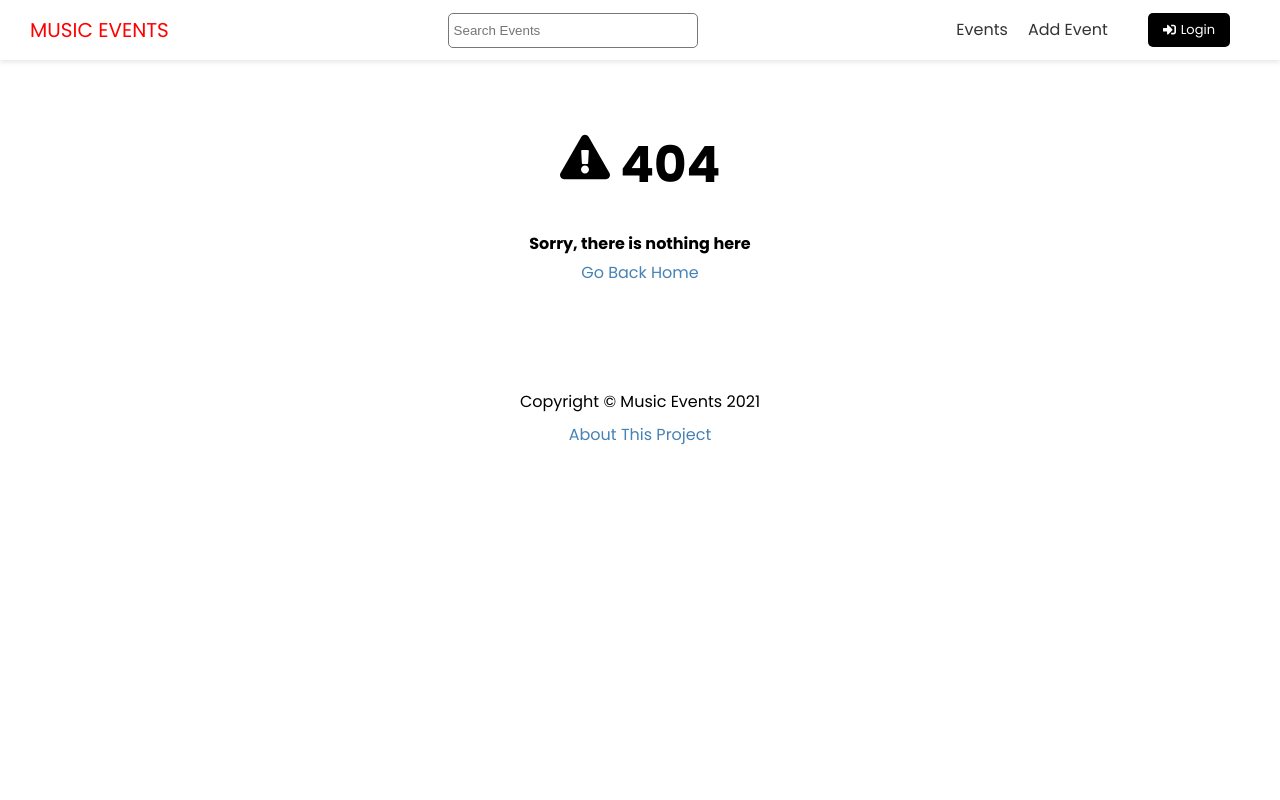
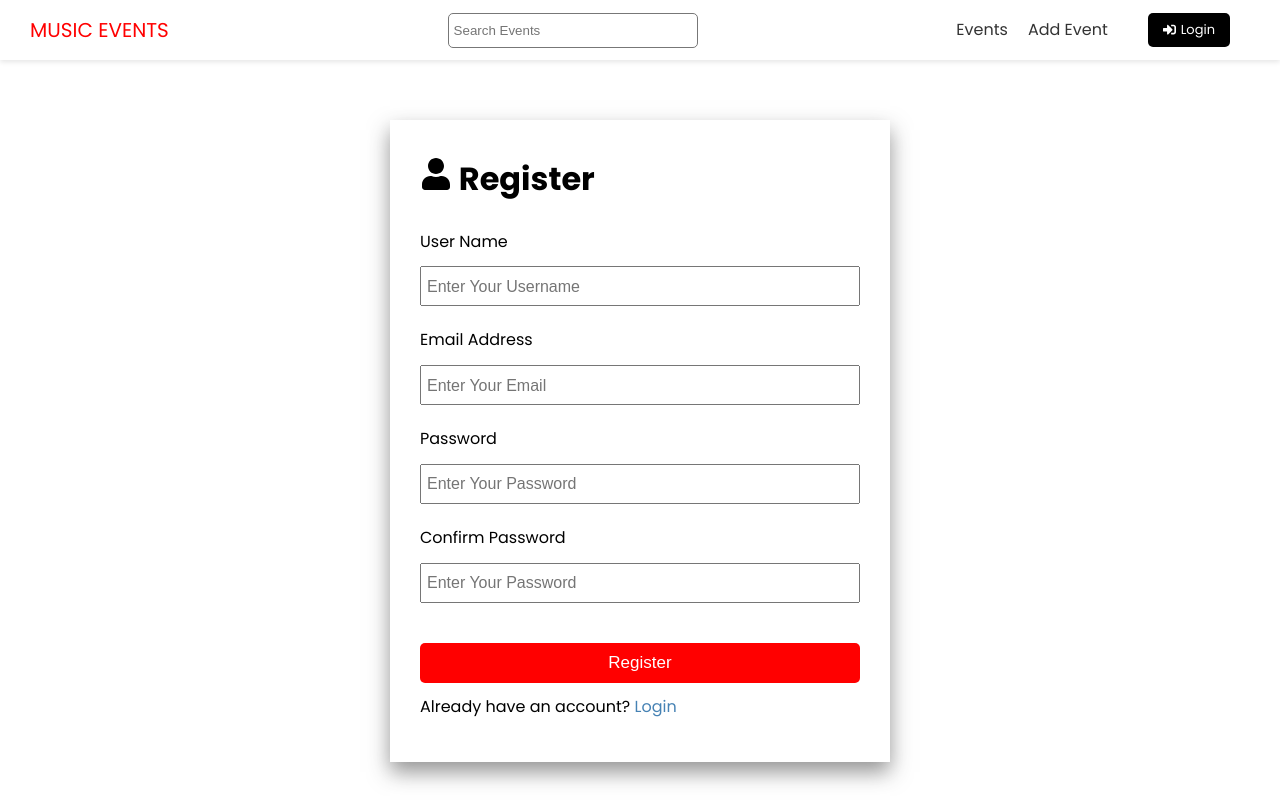
Before and after one commit to manutdmohit/music-events-frontend-main, a Next.js app: page /account/register in a window 1280 px wide. Before the commit this address had no page. Shown: the top 800 px of the page. Built offline with nearby package versions, Linux system fonts and the light colour scheme.

Commit message:
register andd login forms

```diff
--- /dev/null
+++ b/pages/account/register.js
@@ -0,0 +1,88 @@
+import { FaUser } from 'react-icons/fa';
+import { ToastContainer, toast } from 'react-toastify';
+import 'react-toastify/dist/ReactToastify.css';
+import { useState, useEffect, useContext } from 'react';
+import Link from 'next/link';
+import styles from '@/styles/AuthForm.module.css';
+
+import Layout from '@/components/Layout';
+
+export default function RegisterPage() {
+  const [username, setUsername] = useState('');
+  const [email, setEmail] = useState('');
+  const [password, setPassword] = useState('');
+  const [confirmPassword, setConfirmPassword] = useState('');
+
+  const handleSubmit = (e) => {
+    e.preventDefault();
+
+    if (password !== confirmPassword) {
+      toast.error('Password and Confirm Password do not match', {
+        autoClose: 2000,
+      });
+      return;
+    }
+    console.log({ username, email, password, confirmPassword });
+  };
+
+  return (
+    <Layout title="User Registration">
+      <div className={styles.auth}>
+        <h1>
+          <FaUser /> Register
+        </h1>
+        <ToastContainer />
+
+        <form onSubmit={handleSubmit}>
+          <div>
+            <label htmlFor="username">User Name</label>
+            <input
+              type="text"
+              id="username"
+              value={username}
+              placeholder="Enter Your Username"
+              onChange={(e) => setUsername(e.target.value)}
+            />
+          </div>
+          <div>
+            <label htmlFor="email">Email Address</label>
+            <input
+              type="email"
+              id="email"
+              value={email}
+              placeholder="Enter Your Email"
+              onChange={(e) => setEmail(e.target.value)}
+            />
+          </div>
+          <div>
+            <label htmlFor="password">Password</label>
+            <input
+              type="password"
+              id="password"
+              value={password}
+              placeholder="Enter Your Password"
+              onChange={(e) => setPassword(e.target.value)}
+            />
+          </div>
+          <div>
+            <label htmlFor="password">Confirm Password</label>
+            <input
+              type="password"
+              id="confirmPassword"
+              value={confirmPassword}
+              placeholder="Enter Your Password"
+              onChange={(e) => setConfirmPassword(e.target.value)}
+            />
+          </div>
+
+          <input type="submit" value="Register" className="btn" />
+        </form>
+
+        <p>
+          Already have an account?
+          <Link href="/account/login"> Login</Link>
+        </p>
+      </div>
+    </Layout>
+  );
+}
--- a/styles/AuthForm.module.css
+++ b/styles/AuthForm.module.css
@@ -20,6 +20,10 @@
   font-size: 18px;
 }
 
+.auth input::placeholder {
+  font-size: 1rem;
+}
+
 .auth input[type='submit'] {
   margin-top: 20px;
   width: 100%;
```
Also changed, not shown: pages/account/login.js (added, +59 -0 lines).
